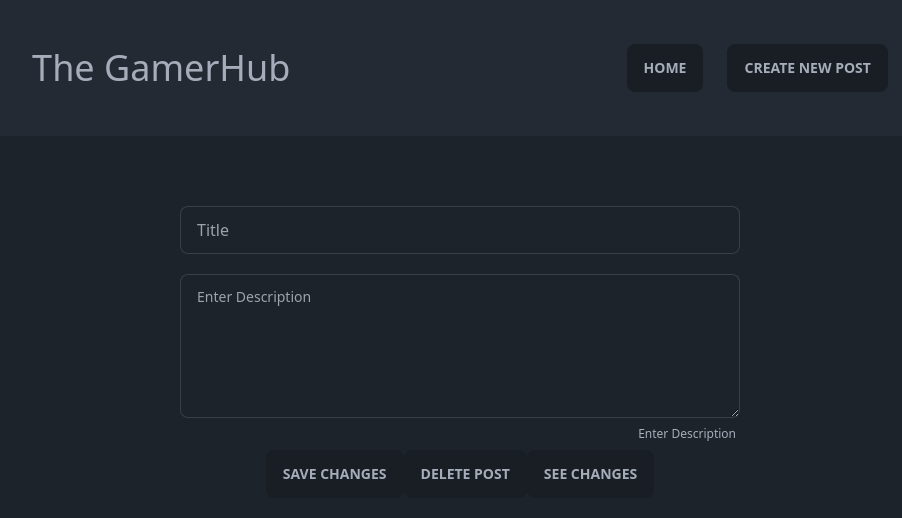
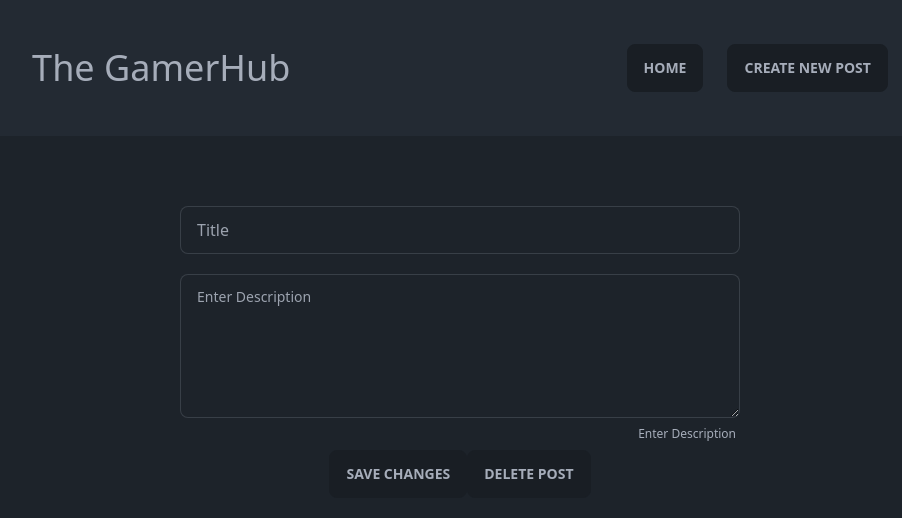
Before and after one commit to Fledtrain/web102_hobbyhub, a React (Vite) app: page /update/1 in a window 1280 px wide. Shown: the top 518 px of the page, without its empty margins (180-1082 px from the left). Built offline with nearby package versions, Linux system fonts and the light colour scheme; no server answers; the database is empty.

Commit message:
Added/Updated Readme to reflect changes, updated Update Route for edit post

```diff
--- a/src/routes/Update.jsx
+++ b/src/routes/Update.jsx
@@ -1,14 +1,18 @@
 import { useEffect, useState } from "react"
-import { useParams, useNavigate } from "react-router-dom"
+import { useParams } from "react-router-dom"
 import { supabase } from "../client"
 
 const Update = () => {
     const params = useParams()
-    const navigate = useNavigate()
     const [post, setPost] = useState(null)
     const [form, setForm] = useState({
         title: '',
-        description: '',
+        content: '',
+    })
+
+    const [status, setStatus] = useState({
+        isUpdated: false,
+        isDeleted: false,
     })
 
 
@@ -20,11 +24,29 @@ const Update = () => {
         setPost(data[0])
     }
 
+
+    const updatePost = async (e) => {
+        e.preventDefault()
+
+        const updatedPost = {
+            title: form.title === '' ? post.title : form.title,
+            content: form.content === '' ? post.content : form.content,
+        }
+
+        await supabase
+            .from('posts')
+            .update(updatedPost)
+            .eq('postID', params.id)
+
+        setStatus({ isUpdated: true })
+        setTimeout(() => {
+            setStatus({ isUpdated: false })
+
+        }, 2000)
+    }
     useEffect(() => {
         getPost()
     }, [])
-
-
     return (
         <>
             <section className="p-[50px]">
@@ -50,7 +72,7 @@ const Update = () => {
                             className="textarea textarea-bordered w-[35rem] h-36"
                             placeholder="Enter Description"
                             onChange={(e) => setForm({
-                                ...form, description: e.target.value
+                                ...form, content: e.target.value
                             })}
                         ></textarea>
                         <label className="label">
@@ -61,19 +83,18 @@ const Update = () => {
                     <section>
                         <button
                             className="btn"
-                            onClick={(e) => { }}>Save Changes </button>
+                            onClick={(e) => { updatePost(e) }}>Save Changes</button>
                         <button
                             className="btn"
                             onClick={(e) => { }}>Delete Post </button>
 
-
-
-                        <button
-                            className="btn"
-                            onClick={() => {
-                                navigate(`/update/${params.id}}`
-                                )
-                            }}>See Changes  </button>
+                        {status.isUpdated && (
+                            <div className="alert alert-success mt-5">
+                                <div className="flex-1">
+                                    <label className="label">Post Updated Successfully!! Please Refresh Page to see changes</label>
+                                </div>
+                            </div>
+                        )}
                     </section>
                 </form>
             </section>
```
Also changed, not shown: 1 other file (tests, documents, lock files or other folders).
